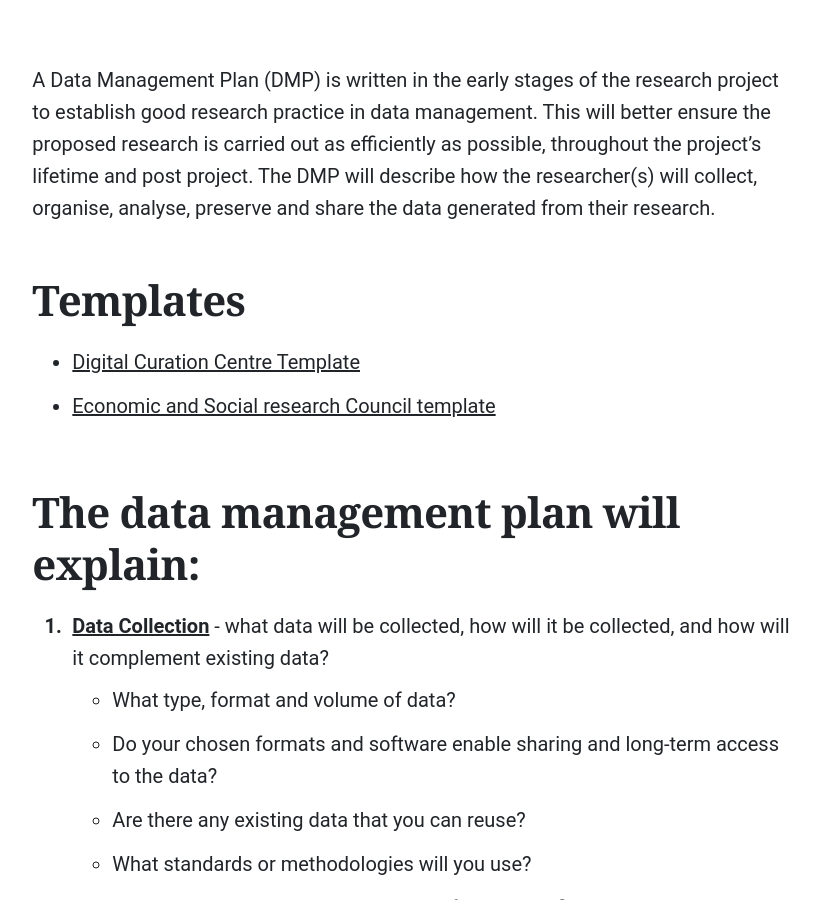
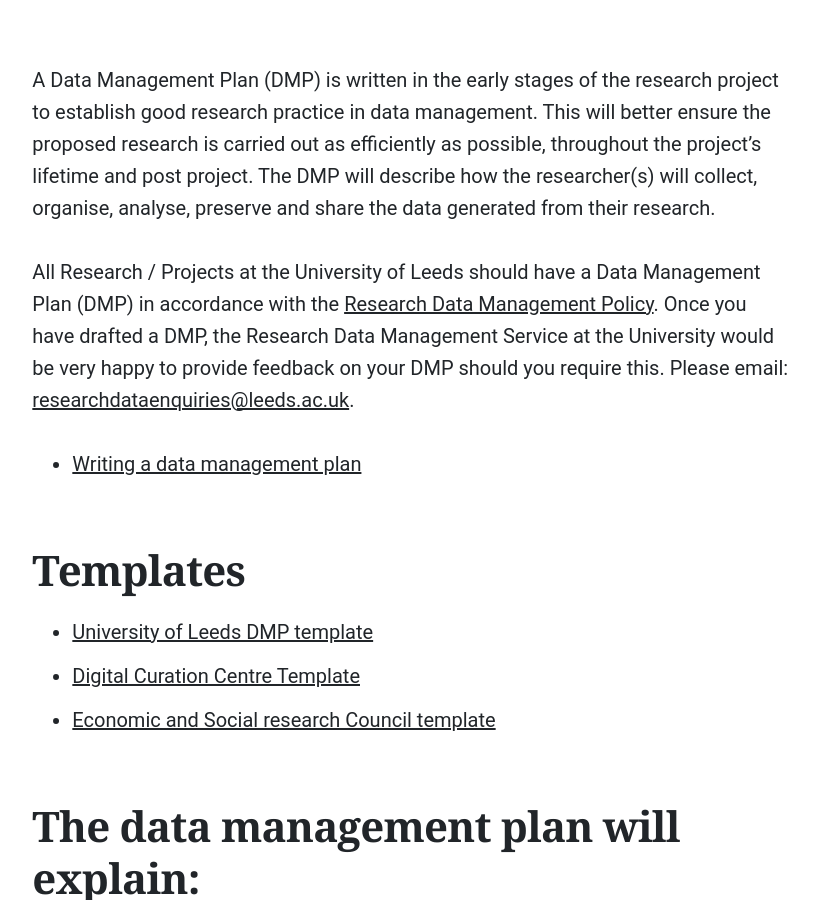
Before and after one commit to uol-library/rdl-handbook, a Jekyll site: the page built from pages/data-management/what-is-a-dmp.md, in a window 1280 px wide and 900 px high, scrolled down 790 px. Shown: the whole window, without its empty margins (201-1021 px from the left). Built offline with Jekyll 4.4.1, drawn with Linux system fonts in a browser that asks for light colours; some web fonts are replaced.

```diff
--- a/pages/data-management/what-is-a-dmp.md
+++ b/pages/data-management/what-is-a-dmp.md
@@ -8,8 +8,13 @@ permalink: /data-management/what-is-a-dmp/
 
 A Data Management Plan (DMP) is written in the early stages of the research project to establish good research practice in data management.  This will better ensure the proposed research is carried out as efficiently as possible, throughout the project’s lifetime and post project. The DMP will describe how the researcher(s) will collect, organise, analyse, preserve and share the data generated from their research.
 
+All Research / Projects at the University of Leeds should have a Data Management Plan (DMP) in accordance with the [Research Data Management Policy](https://library.leeds.ac.uk/info/14062/research_data_management/68/research_data_management_policy). Once you have drafted a DMP, the Research Data Management Service at the University would be very happy to provide feedback on your DMP should you require this. Please email: [researchdataenquiries@leeds.ac.uk](mailto:researchdataenquiries@leeds.ac.uk).
+
+* [Writing a data management plan](https://library.leeds.ac.uk/info/14062/research_data_management/62/data_management_planning)
+
 ## Templates
 
+* [University of Leeds DMP template](https://library.leeds.ac.uk/downloads/download/80/university_of_leeds_data_management_plan_template)
 * [Digital Curation Centre Template](https://dmponline.dcc.ac.uk/template_export/1638514350.pdf)
 * [Economic and Social research Council template](https://dmponline.dcc.ac.uk/template_export/1587551885.pdf)
 
```
